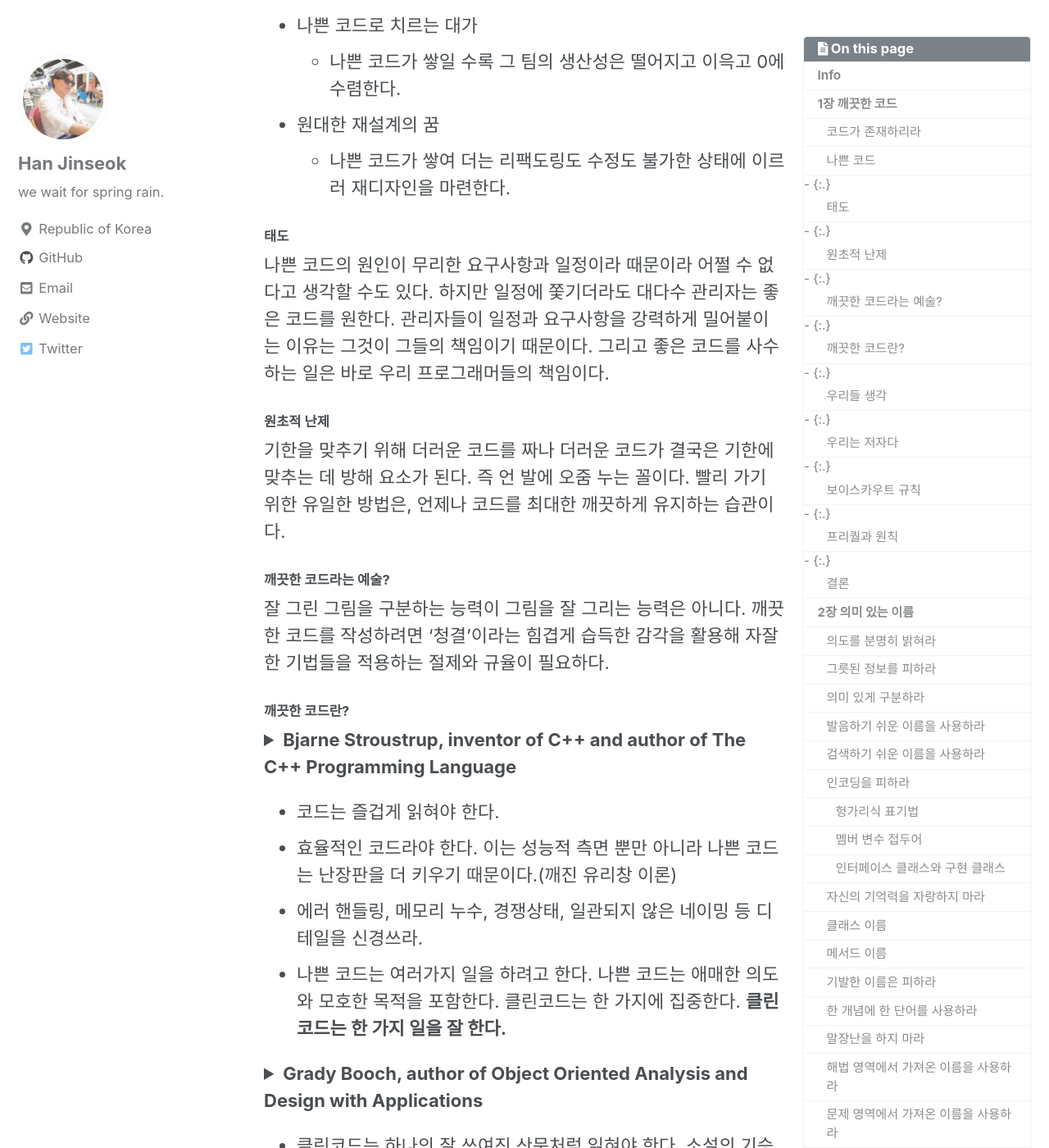
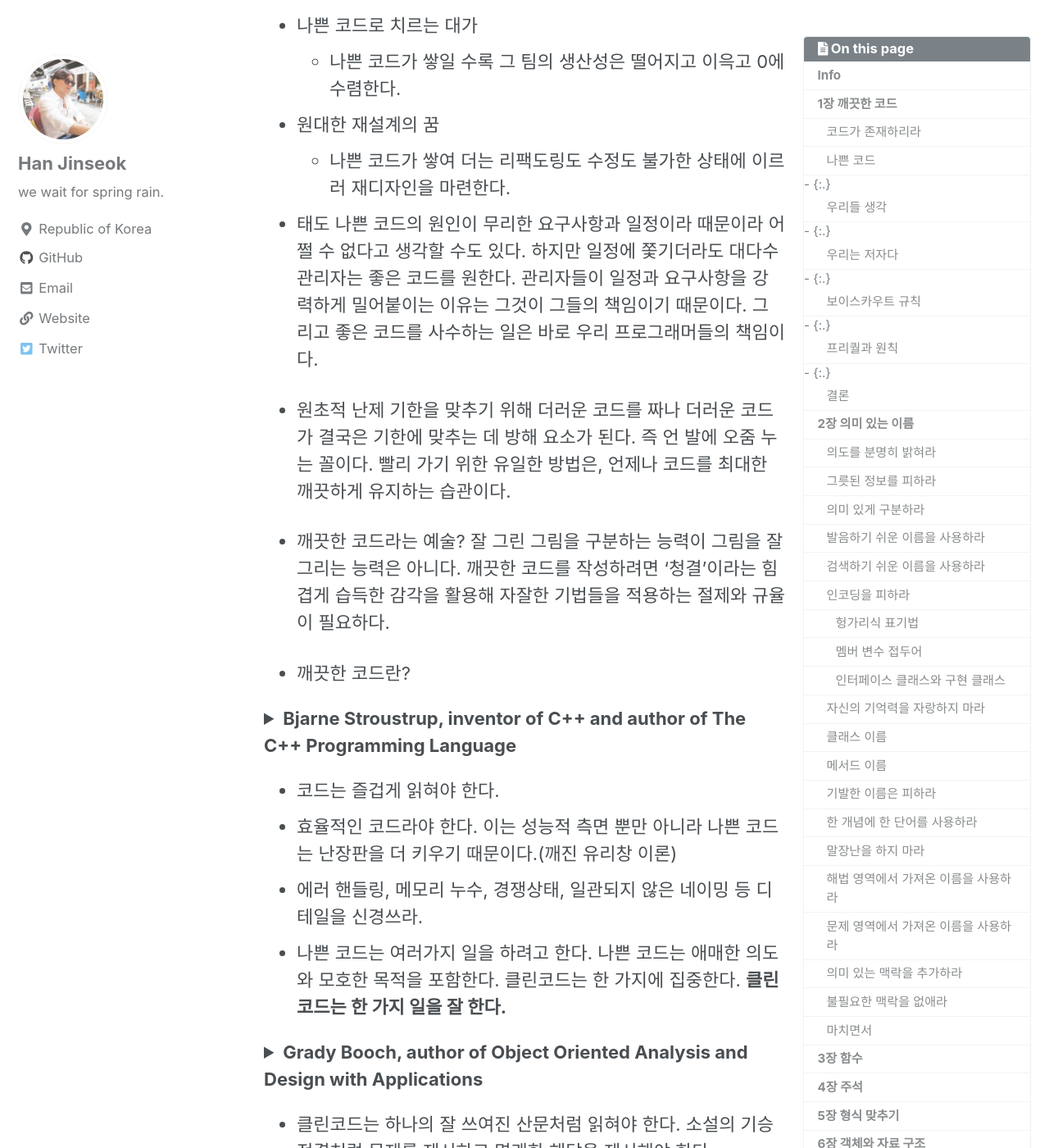
Before and after one commit to moregorenine/moregorenine.github.io, a Jekyll site: the page built from _posts/book/2019-02-18-clean-code.md, in a window 1280 px wide and 1400 px high, scrolled down 1322 px. Shown: the whole window at 82% size. Built offline with Jekyll 4.4.1, drawn with Linux system fonts in a browser that asks for light colours; nearby versions of some CDN libraries; comment, search, counter and statistics services are not loaded; a style sheet for code colours, icons or effects is not loaded.

Commit message:
Update 2019-02-18-clean-code.md

```diff
--- a/_posts/book/2019-02-18-clean-code.md
+++ b/_posts/book/2019-02-18-clean-code.md
@@ -29,19 +29,19 @@ toc_sticky: true
 - 원대한 재설계의 꿈
   - 나쁜 코드가 쌓여 더는 리팩도링도 수정도 불가한 상태에 이르러 재디자인을 마련한다.
 
-##### 태도
+- 태도
 나쁜 코드의 원인이 무리한 요구사항과 일정이라 때문이라 어쩔 수 없다고 생각할 수도 있다.
 하지만 일정에 쫓기더라도 대다수 관리자는 좋은 코드를 원한다.
 관리자들이 일정과 요구사항을 강력하게 밀어붙이는 이유는 그것이 그들의 책임이기 때문이다.
 그리고 좋은 코드를 사수하는 일은 바로 우리 프로그래머들의 책임이다.
 
-##### 원초적 난제
+- 원초적 난제
 기한을 맞추기 위해 더러운 코드를 짜나 더러운 코드가 결국은 기한에 맞추는 데 방해 요소가 된다. 즉 언 발에 오줌 누는 꼴이다. 빨리 가기 위한 유일한 방법은, 언제나 코드를 최대한 깨끗하게 유지하는 습관이다.
 
-##### 깨끗한 코드라는 예술?
+- 깨끗한 코드라는 예술?
 잘 그린 그림을 구분하는 능력이 그림을 잘 그리는 능력은 아니다. 깨끗한 코드를 작성하려면 '청결'이라는 힘겹게 습득한 감각을 활용해 자잘한 기법들을 적용하는 절제와 규율이 필요하다.
 
-##### 깨끗한 코드란?
+- 깨끗한 코드란?
 <details>
   <summary>
     <b> Bjarne Stroustrup, inventor of C++ and author of The C++ Programming Language </b>
@@ -50,10 +50,10 @@ toc_sticky: true
 > *I like my code to be elegant and efficient. The logic should be straightforward to make it hard for bugs to hide, the dependencies minimal to ease maintenance, error handling complete according to an articulated strategy, and performance close to optimal so as not to tempt people to make the code messy with unprincipled optimizations. Clean code does one thing well.*
 </details>
 
-- 코드는 즐겁게 읽혀야 한다.
-- 효율적인 코드라야 한다. 이는 성능적 측면 뿐만 아니라 나쁜 코드는 난장판을 더 키우기 때문이다.(깨진 유리창 이론)
-- 에러 핸들링, 메모리 누수, 경쟁상태, 일관되지 않은 네이밍 등 디테일을 신경쓰라.
-- 나쁜 코드는 여러가지 일을 하려고 한다. 나쁜 코드는 애매한 의도와 모호한 목적을 포함한다. 클린코드는 한 가지에 집중한다. **클린코드는 한 가지 일을 잘 한다.**
+  - 코드는 즐겁게 읽혀야 한다.
+  - 효율적인 코드라야 한다. 이는 성능적 측면 뿐만 아니라 나쁜 코드는 난장판을 더 키우기 때문이다.(깨진 유리창 이론)
+  - 에러 핸들링, 메모리 누수, 경쟁상태, 일관되지 않은 네이밍 등 디테일을 신경쓰라.
+  - 나쁜 코드는 여러가지 일을 하려고 한다. 나쁜 코드는 애매한 의도와 모호한 목적을 포함한다. 클린코드는 한 가지에 집중한다. **클린코드는 한 가지 일을 잘 한다.**
 
 
 <details>
```
